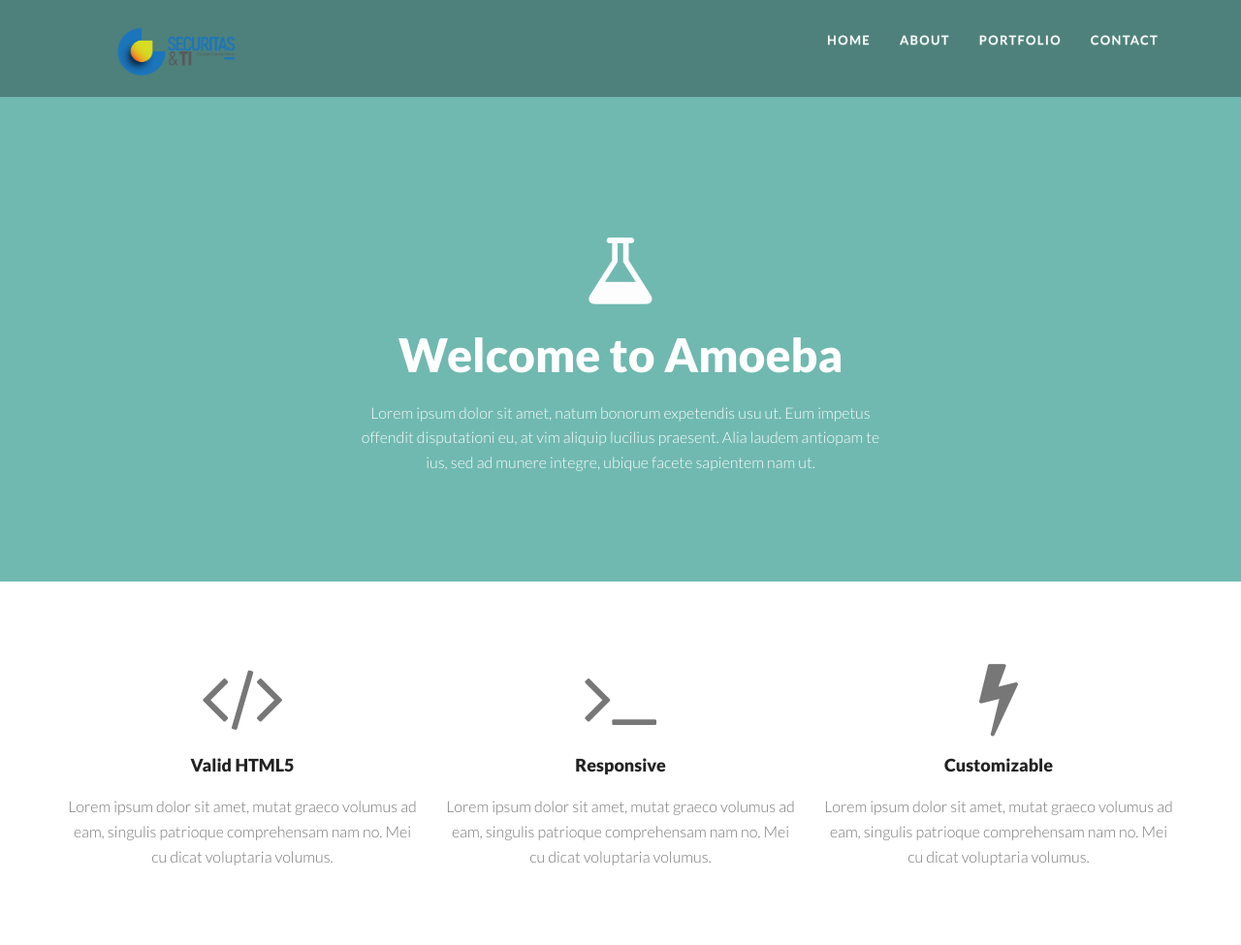
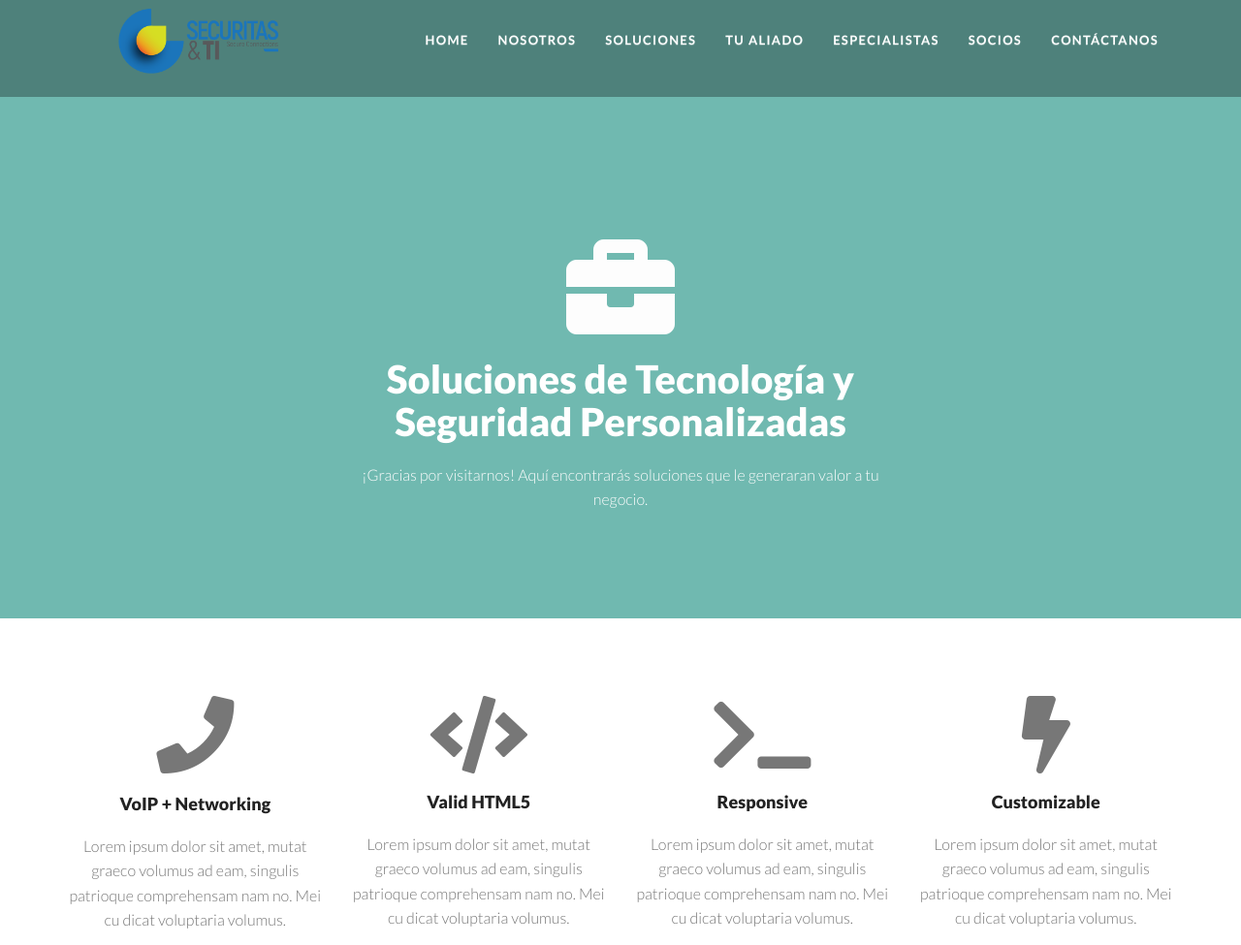
Before and after one commit to memo-saldana/JoseSaldana-LifeCoach, a plain HTML site: page securitasmexico/index.html in a window 1280 px wide. Shown: the top 975 px of the page at 97% size. Drawn offline with Linux system fonts and the light colour scheme; some packages are replaced by stand-ins of ours.

Commit message:
Responsive logo, home section

```diff
--- a/securitasmexico/css/custom.css
+++ b/securitasmexico/css/custom.css
@@ -1,11 +1,20 @@
 .navbar-brand img {
-	height: 80px;
+	height: 80%;
 	padding-left: 0;
 	margin-left: 5%;
-	padding-top: 2%;
+	padding-top: 5px;
 	position: absolute;
 }
 
 .featured{
 	padding-top: 40px;
 }
+
+.slogan {
+	padding-top: 3%;
+	font-size: 48px;
+}
+
+.product {
+	padding-top: 22px;
+}
--- a/securitasmexico/css/style.css
+++ b/securitasmexico/css/style.css
@@ -445,7 +445,7 @@ section.featured {
 
 section.featured h2.slogan {
 	color: #fff;
-	font-size: 48px;
+	font-size: 40px;
 	font-weight: 900;
 }
 
--- a/securitasmexico/index.html
+++ b/securitasmexico/index.html
@@ -10,7 +10,8 @@
   <!-- BASICS -->
   <meta charset="utf-8">
   <meta http-equiv="X-UA-Compatible" content="IE=edge,chrome=1">
-  <title>Amoeba free one page responsive bootstrap site template</title>
+  <title>Securitas & TI</title>
+  <link rel="icon" type="image/ico" href="img/logo-small.png">
   <meta name="description" content="">
   <meta name="viewport" content="width=device-width, initial-scale=1.0">
   <link rel="stylesheet" type="text/css" href="css/isotope.css" media="screen" />
@@ -19,6 +20,7 @@
   <link rel="stylesheet" href="css/bootstrap-theme.css">
   <link rel="stylesheet" href="css/style.css">
   <!-- skin -->
+  <link rel="stylesheet" href="https://use.fontawesome.com/releases/v5.3.1/css/all.css" integrity="sha384-mzrmE5qonljUremFsqc01SB46JvROS7bZs3IO2EmfFsd15uHvIt+Y8vEf7N7fWAU" crossorigin="anonymous">
   <link rel="stylesheet" href="skin/default.css">
   <link rel="stylesheet" type="text/css" href="css/custom.css">
   <!-- =======================================================
@@ -42,9 +44,12 @@
         <a class="navbar-brand mr-auto" href="index.html" data-0="line-height:90px;" data-300="line-height:50px;"><img src="img/logo.png" alt="" class="align-left"> </a>
         <ul class="nav navbar-nav" data-0="margin-top:20px;" data-300="margin-top:5px;">
           <li class="active"><a href="index.html">Home</a></li>
-          <li><a href="#section-about">About</a></li>
-          <li><a href="#section-works">Portfolio</a></li>
-          <li><a href="#section-contact">Contact</a></li>
+          <li><a href="#section-works">Nosotros</a></li>
+          <li><a href="#section-about">Soluciones</a></li>
+          <li><a href="#section-works">Tu Aliado</a></li>
+          <li><a href="#section-works">Especialistas</a></li>
+          <li><a href="#section-works">Socios</a></li>
+          <li><a href="#section-contact">Contáctanos</a></li>
         </ul>
       </div>
       <!--/.navbar-collapse -->
@@ -57,11 +62,10 @@
         <div class="col-md-6 col-md-offset-3">
 
           <div class="align-center">
-            <i class="fa fa-flask fa-5x mar-bot20"></i>
-            <h2 class="slogan">Welcome to Amoeba</h2>
+            <i class="fas fa-briefcase fa-7x"></i>
+            <h2 class="slogan">Soluciones de Tecnología y Seguridad Personalizadas</h2>
             <p>
-              Lorem ipsum dolor sit amet, natum bonorum expetendis usu ut. Eum impetus offendit disputationi eu, at vim aliquip lucilius praesent. Alia laudem antiopam te ius, sed ad munere integre, ubique facete sapientem nam ut.
-
+             ¡Gracias por visitarnos! Aquí encontrarás soluciones que le generaran valor a tu negocio.
             </p>
           </div>
         </div>
@@ -74,7 +78,15 @@
     <div class="container">
 
       <div class="row mar-bot40">
-        <div class="col-lg-4">
+        <div class="col-lg-3">
+          <div class="align-center">
+            <i class="fas fa-phone fa-5x"></i>
+            <h4 class="product text-bold">VoIP + Networking</h4>
+            <p>Lorem ipsum dolor sit amet, mutat graeco volumus ad eam, singulis patrioque comprehensam nam no. Mei cu dicat voluptaria volumus.
+            </p>
+          </div>
+        </div>
+        <div class="col-lg-3">
           <div class="align-center">
             <i class="fa fa-code fa-5x mar-bot20"></i>
             <h4 class="text-bold">Valid HTML5</h4>
@@ -83,7 +95,7 @@
           </div>
         </div>
 
-        <div class="col-lg-4">
+        <div class="col-lg-3">
           <div class="align-center">
             <i class="fa fa-terminal fa-5x mar-bot20"></i>
             <h4 class="text-bold">Responsive</h4>
@@ -92,7 +104,7 @@
           </div>
         </div>
 
-        <div class="col-lg-4">
+        <div class="col-lg-3">
           <div class="align-center">
             <i class="fa fa-bolt fa-5x mar-bot20"></i>
             <h4 class="text-bold">Customizable</h4>
```
Also changed, not shown: securitasmexico/img/logo-small.png (added), securitasmexico/img/portfolio/voip.webp (added).
